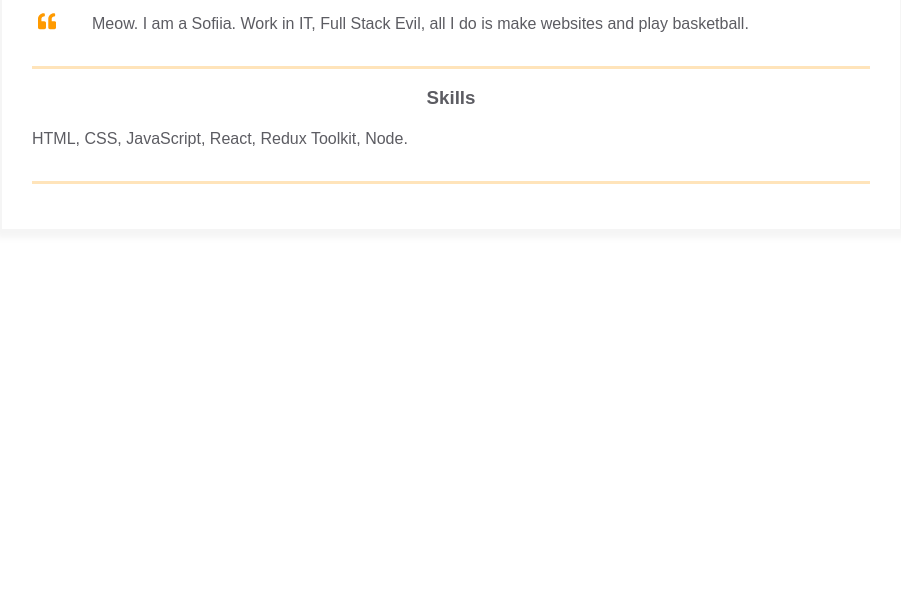
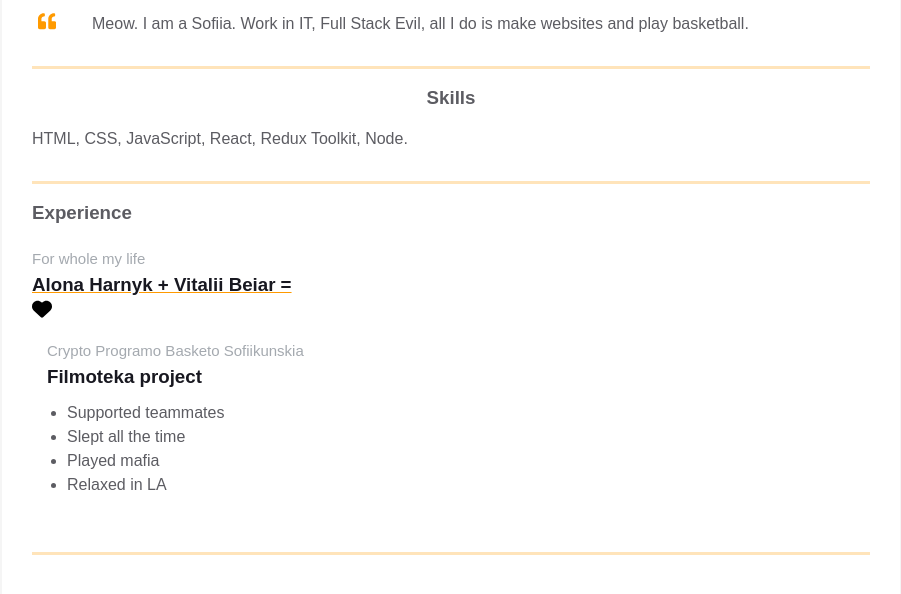
Before and after one commit to sofiialives/homepage, a plain HTML site: page index.html in a window 1280 px wide. Shown: the part 350-944 px from the top of the page, without its empty margins (189-1090 px from the left). Before the commit the page ends 800 px from the top, so only its background shows below. Drawn offline with Linux system fonts and the light colour scheme.

Commit message:
experience block

```diff
--- a/index.html
+++ b/index.html
@@ -82,7 +82,8 @@
 
                             <a href="https://www.instagram.com/sofia.lives/" rel="author" class="contact-info__item">
                                 <div class="contact-info__item-icon-wrapper">
-                                    <svg class="w-6 h-6 text-gray-800 dark:text-white" aria-hidden="true" fill="currentColor" xmlns="http://www.w3.org/2000/svg" viewBox="0 0 448 512" >
+                                    <svg class="w-6 h-6 text-gray-800 dark:text-white" aria-hidden="true"
+                                        fill="currentColor" xmlns="http://www.w3.org/2000/svg" viewBox="0 0 448 512">
                                         <path
                                             d="M224.1 141c-63.6 0-114.9 51.3-114.9 114.9s51.3 114.9 114.9 114.9S339 319.5 339 255.9 287.7 141 224.1 141zm0 189.6c-41.1 0-74.7-33.5-74.7-74.7s33.5-74.7 74.7-74.7 74.7 33.5 74.7 74.7-33.6 74.7-74.7 74.7zm146.4-194.3c0 14.9-12 26.8-26.8 26.8-14.9 0-26.8-12-26.8-26.8s12-26.8 26.8-26.8 26.8 12 26.8 26.8zm76.1 27.2c-1.7-35.9-9.9-67.7-36.2-93.9-26.2-26.2-58-34.4-93.9-36.2-37-2.1-147.9-2.1-184.9 0-35.8 1.7-67.6 9.9-93.9 36.1s-34.4 58-36.2 93.9c-2.1 37-2.1 147.9 0 184.9 1.7 35.9 9.9 67.7 36.2 93.9s58 34.4 93.9 36.2c37 2.1 147.9 2.1 184.9 0 35.9-1.7 67.7-9.9 93.9-36.2 26.2-26.2 34.4-58 36.2-93.9 2.1-37 2.1-147.8 0-184.8zM398.8 388c-7.8 19.6-22.9 34.7-42.6 42.6-29.5 11.7-99.5 9-132.1 9s-102.7 2.6-132.1-9c-19.6-7.8-34.7-22.9-42.6-42.6-11.7-29.5-9-99.5-9-132.1s-2.6-102.7 9-132.1c7.8-19.6 22.9-34.7 42.6-42.6 29.5-11.7 99.5-9 132.1-9s102.7-2.6 132.1 9c19.6 7.8 34.7 22.9 42.6 42.6 11.7 29.5 9 99.5 9 132.1s2.7 102.7-9 132.1z" />
                                     </svg>
@@ -128,6 +129,43 @@
                     </div>
                 </div>
             </div>
+
+            <div class="container">
+                <div class="resume__block">
+                    <div class="main-info fh">
+                        <div class="experiences">
+                            <h3 class="experiences__header">Experience</h3>
+                            <div class="experiences__company">
+                                <div class="experiences__company-header">
+                                    <span class="experiences__company-header-durability">For whole my life</span>
+                                    <h3 class="experiences__company-header-name">Alona Harnyk + Vitalii Beiar =<div
+                                            class="contact-info__item-icon-wrapper"><svg
+                                                xmlns="http://www.w3.org/2000/svg" viewBox="0 0 512 512">
+                                                <path
+                                                    d="M47.6 300.4L228.3 469.1c7.5 7 17.4 10.9 27.7 10.9s20.2-3.9 27.7-10.9L464.4 300.4c30.4-28.3 47.6-68 47.6-109.5v-5.8c0-69.9-50.5-129.5-119.4-141C347 36.5 300.6 51.4 268 84L256 96 244 84c-32.6-32.6-79-47.5-124.6-39.9C50.5 55.6 0 115.2 0 185.1v5.8c0 41.5 17.2 81.2 47.6 109.5z" />
+                                            </svg></div>
+                                    </h3>
+                                </div>
+
+                                <div class="experiences__company-project">
+                                    <span class="experiences__company-project-role">Crypto Programo Basketo Sofiikunskia</span>
+                                    <h3 class="experiences__company-project-name">Filmoteka project</h3>
+                                    <ul class="experiences__company-project-responsibilities">
+                                        <li>Supported teammates</li>
+                                        <li>Slept all the time</li>
+                                        <li>Played mafia</li>
+                                        <li>Relaxed in LA</li>
+                                    </ul>
+                                </div>
+                            </div>
+                        </div>
+
+                        <div class="additional-info fv"></div>
+                    </div>
+                </div>
+            </div>
+
+
         </div>
         </div>
         </div>
```
